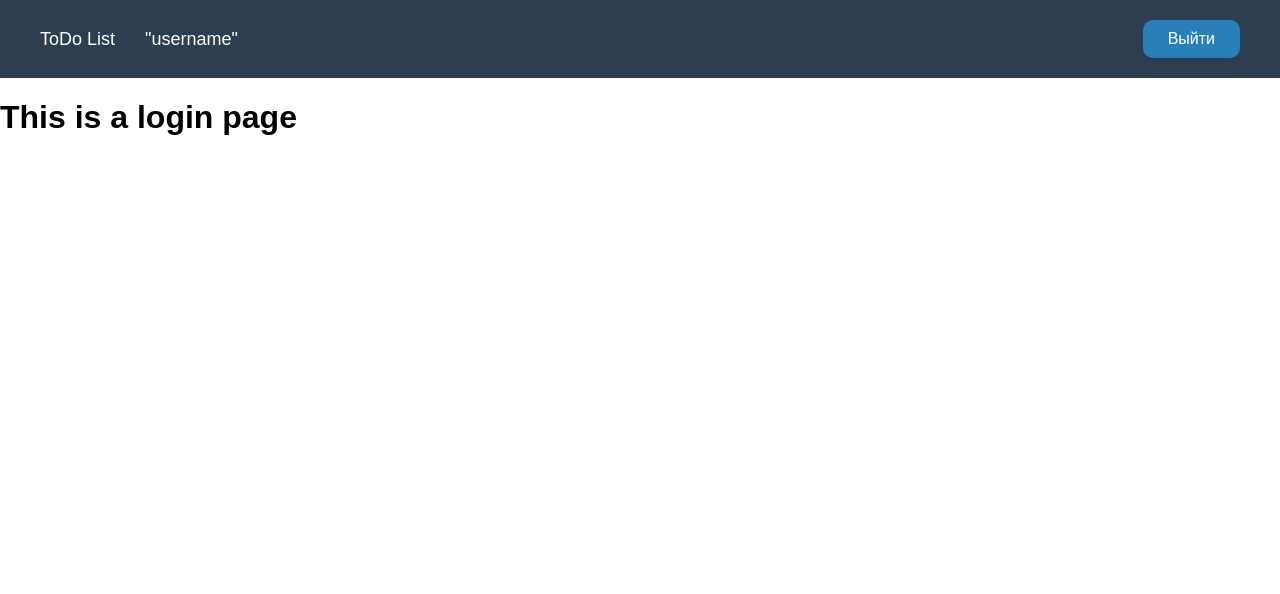
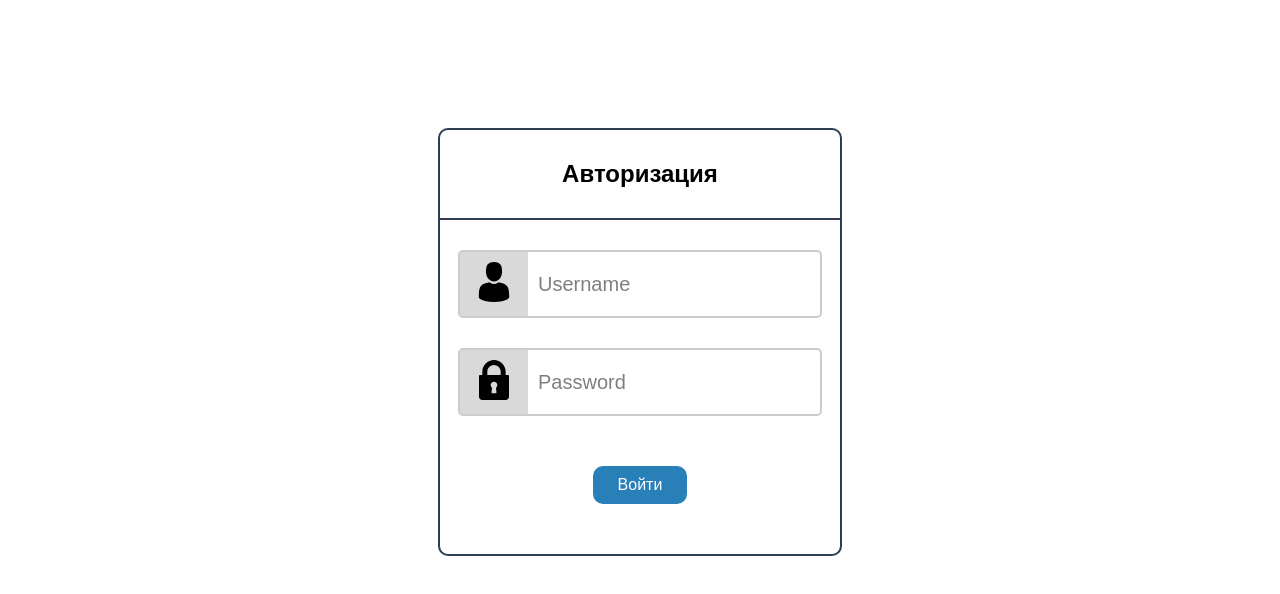
Before and after one commit to webdevRoman/smartWorld__test3, a Vue app: page /#/login in a window 1280 px wide. Shown: the top 594 px of the page. Built offline with nearby package versions, Linux system fonts and the light colour scheme; the HTML template or start-up script is replaced by a standard one.

Commit message:
made frame for authorization

```diff
--- a/src/App.vue
+++ b/src/App.vue
@@ -1,15 +1,23 @@
 <template>
   <div id="app">
-    <Header></Header>
+    <Login v-if="!authorized"></Login>
+    <Header v-if="authorized"></Header>
     <router-view />
   </div>
 </template>
 
 <script>
-import Header from './components/Header'
+import Header from "./components/Header"
+import Login from "./components/Login"
 export default {
+  data() {
+    return {
+      authorized: false
+    }
+  },
   components: {
-    Header
+    Header,
+    Login
   }
 }
 </script>
@@ -18,6 +26,10 @@ export default {
 body
   margin: 0
   font-family: "Arial", sans-serif
+img
+  width: 100%
+h1, h2, h3
+  margin: 0
 .btn
   padding: 10px 25px
   border: none
--- a/src/components/Header.vue
+++ b/src/components/Header.vue
@@ -1,10 +1,10 @@
 <template>
   <header class="header">
     <div class="header-right">
-      <div class="header-logo">ToDo List</div>
+      <router-link class="header-logo" to="/" tag="div">ToDo List</router-link>
       <div class="header-username">"username"</div>
     </div>
-    <router-link class="btn header-btn" to="/login">Выйти</router-link>
+    <button class="btn header-btn">Выйти</button>
   </header>
 </template>
 
@@ -27,4 +27,5 @@ export default {};
     align-items: center
   &-logo
     margin-right: 30px
+    cursor: pointer
 </style>
--- /dev/null
+++ b/src/components/Login.vue
@@ -0,0 +1,67 @@
+<template>
+  <form action="#" class="login">
+    <h2 class="login-title">Авторизация</h2>
+    <div class="login-block">
+      <div class="login-block__icon">
+        <img src="../assets/user.svg" alt="User image">
+      </div>
+      <input type="text" class="login-block__input" placeholder="Username">
+    </div>
+    <div class="login-block">
+      <div class="login-block__icon">
+        <img src="../assets/lock.svg" alt="Lock image">
+      </div>
+      <input type="password" class="login-block__input" placeholder="Password">
+    </div>
+    <button type="submit" class="btn login-btn">Войти</button>
+  </form>
+</template>
+
+<script>
+  export default {
+    // name: "login",
+    // components: {
+
+    // }
+  }
+</script>
+
+<style scoped lang="sass">
+.login
+  width: 400px
+  padding: 30px 0 50px 0
+  border: 2px solid #2c3e50
+  border-radius: 10px
+  margin: 10% auto 0 auto
+  &-title
+    padding-bottom: 30px
+    border-bottom: 2px solid #2c3e50
+    font-size: 24px
+    text-align: center
+    margin-bottom: 30px
+  &-block
+    width: 90%
+    margin: 0 auto 30px auto
+    display: flex
+    justify-content: center
+    align-items: center
+    border: 2px solid rgba(#000, 0.2)
+    border-radius: 5px
+    overflow: hidden
+    &__icon
+      flex-basis: 15%
+      padding: 10px
+      background-color: rgba(#000, 0.15)
+      img
+        max-height: 40px
+    &__input
+      flex-basis: 85%
+      padding: 10px
+      border: none
+      font-size: 20px
+      &::placeholder
+        color: rgba(#000, 0.5)
+  &-btn
+    display: block
+    margin: 50px auto 0 auto
+</style>
--- a/src/router/index.js
+++ b/src/router/index.js
@@ -1,33 +1,20 @@
 import Vue from 'vue'
 import VueRouter from 'vue-router'
-// import Home from '../views/Home.vue'
-import Login from '../views/Login.vue'
+// import Login from '../views/Login.vue'
 
 Vue.use(VueRouter)
 
 const routes = [
   // {
-  //   path: '/',
-  //   name: 'home',
-  //   component: Home
-  // },
-  {
-    path: '/login',
-    name: 'login',
-    component: Login
-  }
-  // {
-  //   path: '/about',
-  //   name: 'about',
-  //   // route level code-splitting
-  //   // this generates a separate chunk (about.[hash].js) for this route
-  //   // which is lazy-loaded when the route is visited.
-  //   component: () => import(/* webpackChunkName: "about" */ '../views/About.vue')
+  //   path: '/login',
+  //   name: 'login',
+  //   component: Login
   // }
 ]
 
 const router = new VueRouter({
-  routes
+  routes,
+  mode: 'history'
 })
 
 export default router
--- a/src/views/Login.vue
+++ /dev/null
@@ -1,5 +0,0 @@
-<template>
-  <div class="about">
-    <h1>This is a login page</h1>
-  </div>
-</template>
```
Also changed, not shown: src/views/Home.vue (deleted, +0 -12 lines), src/assets/lock.svg (added), src/assets/user.svg (added).
